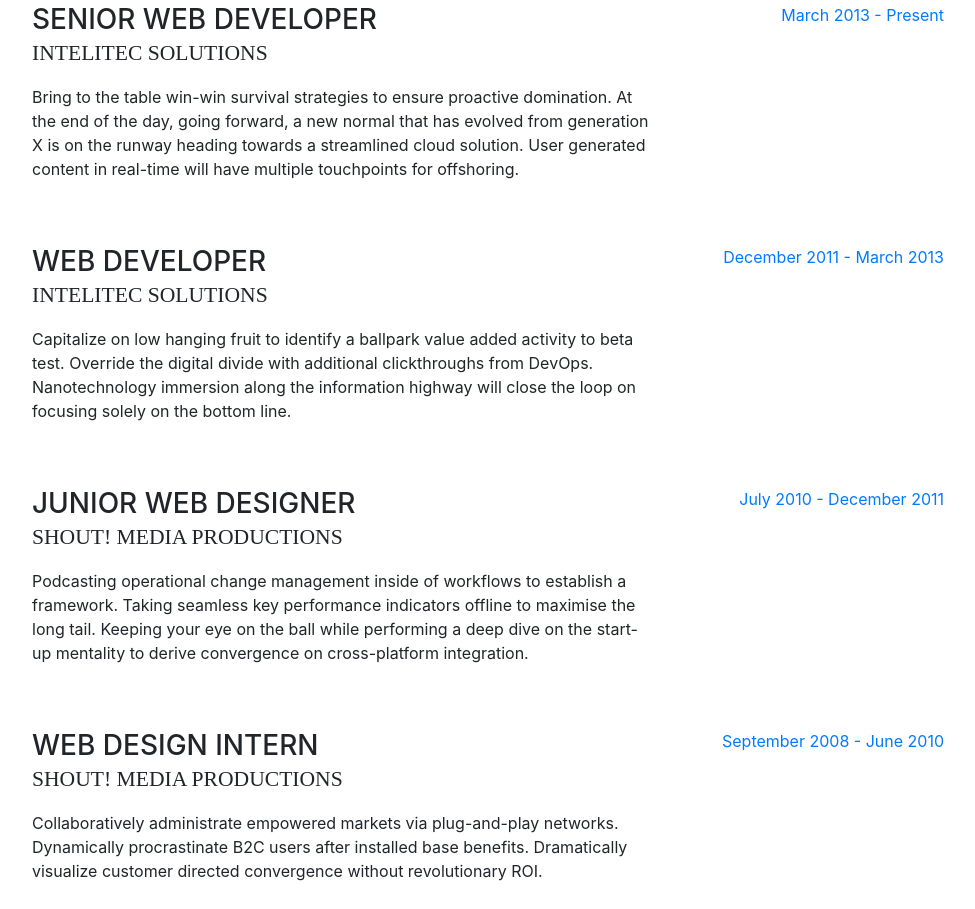
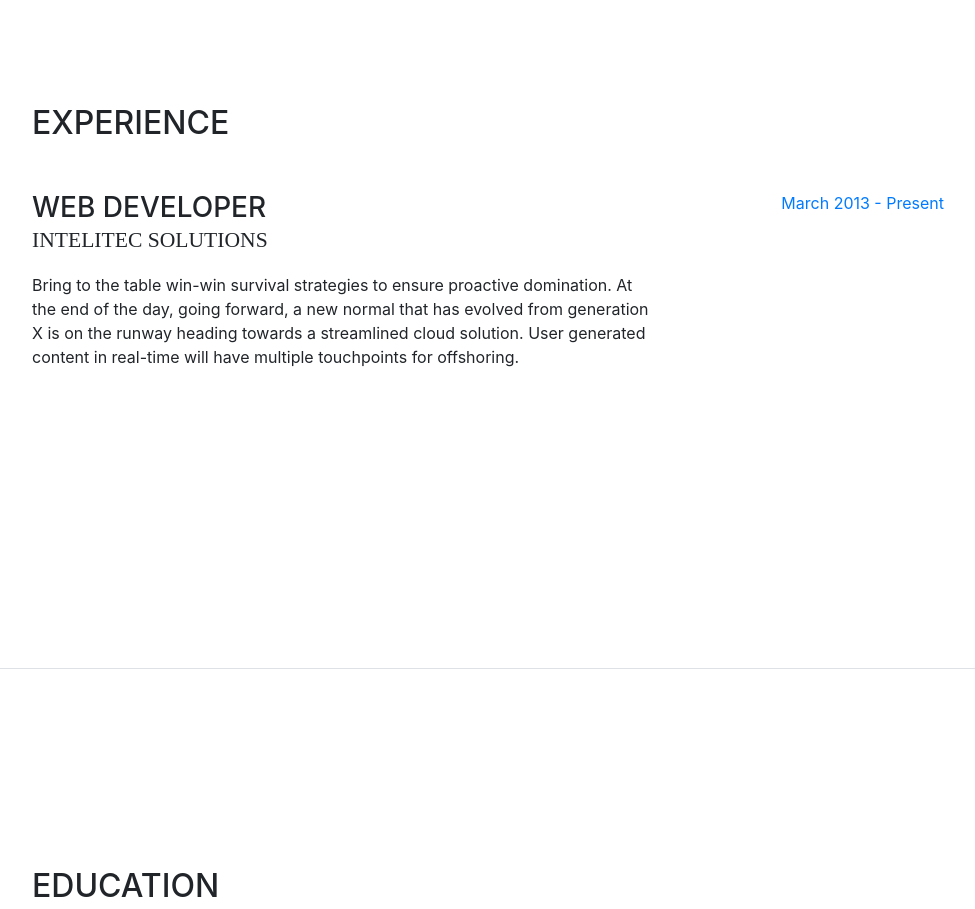
Before and after one commit to sunnywoka/My-new-profolio, a website with bundled scripts: page index.html in a window 1280 px wide. Shown: the part 931-1840 px from the top of the page, without its empty margins (288-1263 px from the left). Built offline with nearby package versions, Linux system fonts and the light colour scheme; a web font is replaced by a local one.

Commit message:
remove some imformation

```diff
--- a/index.html
+++ b/index.html
@@ -156,7 +156,7 @@
 
           <div class="resume-item d-flex flex-column flex-md-row mb-5">
             <div class="resume-content mr-auto">
-              <h3 class="mb-0">Senior Web Developer</h3>
+              <h3 class="mb-0">Web Developer</h3>
               <div class="subheading mb-3">Intelitec Solutions</div>
               <p>
                 Bring to the table win-win survival strategies to ensure
@@ -169,56 +169,6 @@
             </div>
             <div class="resume-date text-md-right">
               <span class="text-primary">March 2013 - Present</span>
-            </div>
-          </div>
-
-          <div class="resume-item d-flex flex-column flex-md-row mb-5">
-            <div class="resume-content mr-auto">
-              <h3 class="mb-0">Web Developer</h3>
-              <div class="subheading mb-3">Intelitec Solutions</div>
-              <p>
-                Capitalize on low hanging fruit to identify a ballpark value
-                added activity to beta test. Override the digital divide with
-                additional clickthroughs from DevOps. Nanotechnology immersion
-                along the information highway will close the loop on focusing
-                solely on the bottom line.
-              </p>
-            </div>
-            <div class="resume-date text-md-right">
-              <span class="text-primary">December 2011 - March 2013</span>
-            </div>
-          </div>
-
-          <div class="resume-item d-flex flex-column flex-md-row mb-5">
-            <div class="resume-content mr-auto">
-              <h3 class="mb-0">Junior Web Designer</h3>
-              <div class="subheading mb-3">Shout! Media Productions</div>
-              <p>
-                Podcasting operational change management inside of workflows to
-                establish a framework. Taking seamless key performance
-                indicators offline to maximise the long tail. Keeping your eye
-                on the ball while performing a deep dive on the start-up
-                mentality to derive convergence on cross-platform integration.
-              </p>
-            </div>
-            <div class="resume-date text-md-right">
-              <span class="text-primary">July 2010 - December 2011</span>
-            </div>
-          </div>
-
-          <div class="resume-item d-flex flex-column flex-md-row">
-            <div class="resume-content mr-auto">
-              <h3 class="mb-0">Web Design Intern</h3>
-              <div class="subheading mb-3">Shout! Media Productions</div>
-              <p>
-                Collaboratively administrate empowered markets via plug-and-play
-                networks. Dynamically procrastinate B2C users after installed
-                base benefits. Dramatically visualize customer directed
-                convergence without revolutionary ROI.
-              </p>
-            </div>
-            <div class="resume-date text-md-right">
-              <span class="text-primary">September 2008 - June 2010</span>
             </div>
           </div>
         </div>
@@ -272,25 +222,13 @@
               <i class="devicons devicons-javascript"></i>
             </li>
             <li class="list-inline-item">
-              <i class="devicons devicons-jquery"></i>
-            </li>
-            <li class="list-inline-item">
               <i class="devicons devicons-sass"></i>
             </li>
             <li class="list-inline-item">
               <i class="devicons devicons-less"></i>
             </li>
             <li class="list-inline-item">
-              <i class="devicons devicons-bootstrap"></i>
-            </li>
-            <li class="list-inline-item">
               <i class="devicons devicons-wordpress"></i>
-            </li>
-            <li class="list-inline-item">
-              <i class="devicons devicons-grunt"></i>
-            </li>
-            <li class="list-inline-item">
-              <i class="devicons devicons-gulp"></i>
             </li>
             <li class="list-inline-item">
               <i class="devicons devicons-npm"></i>
```
